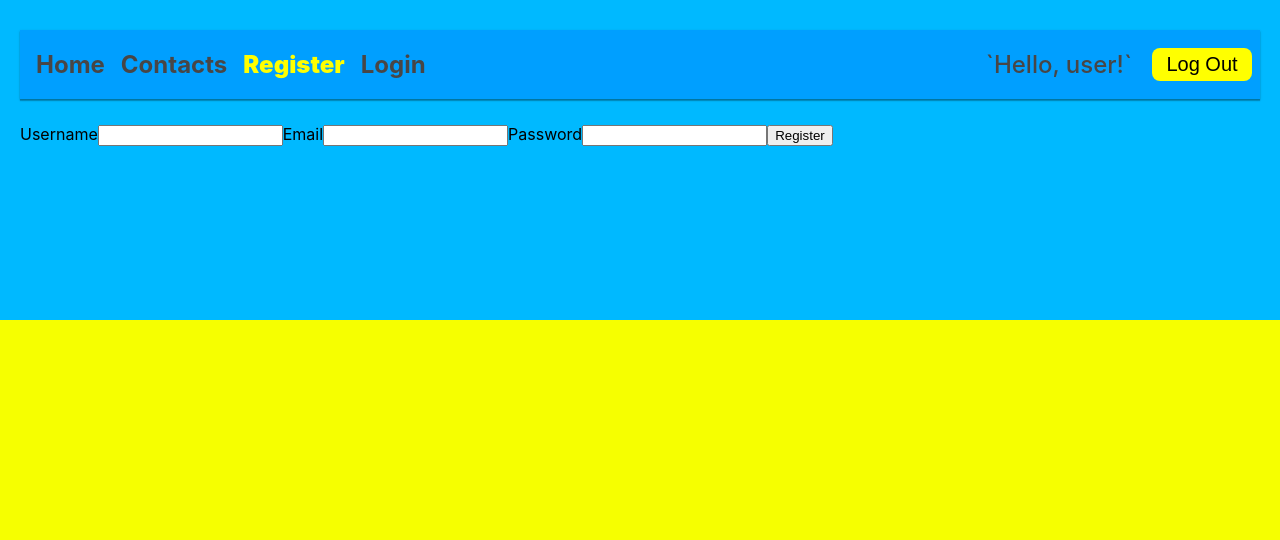
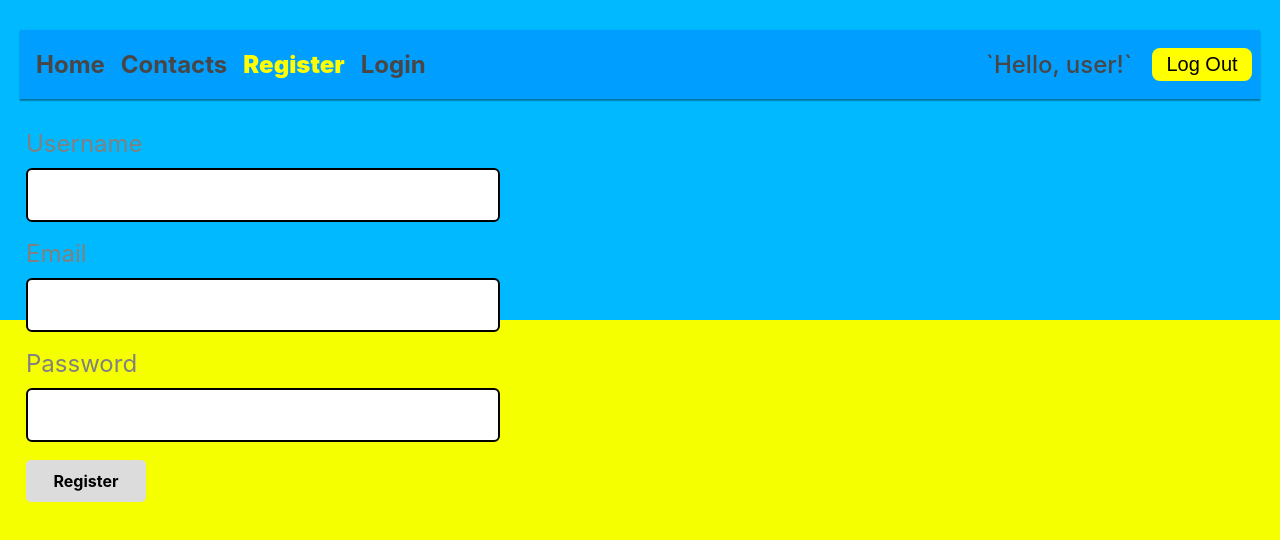
Before and after one commit to NataliiaPasaman/goit-react-hw-08-phonebook, a React (Create React App) app: page /register in a window 1280 px wide. Shown: the top 540 px of the page. Built offline with nearby package versions, Linux system fonts and the light colour scheme.

Commit message:
add userData for registration

```diff
--- a/src/components/Navigation/Navigation.jsx
+++ b/src/components/Navigation/Navigation.jsx
@@ -7,7 +7,7 @@ export const Navigation = () => {
         <StyledLink to="/">Home</StyledLink>
         <StyledLink to="/contacts">Contacts</StyledLink>
         <StyledLink to="/register">Register</StyledLink>
-        <StyledLink to="/Login">Login</StyledLink>
+        <StyledLink to="/login">Login</StyledLink>
       </nav>
     );
 }
--- a/src/pages/Register/Register.jsx
+++ b/src/pages/Register/Register.jsx
@@ -1,21 +1,61 @@
 import React from 'react';
+import { useDispatch } from 'react-redux';
+import { useState } from 'react';
+import {
+  FormRegister,
+  Registerlabel,
+  RegisterInput,
+  RegisterBtn,
+} from './Register.styled';
+import { register } from 'redux/auth/operations';
 
 export const Register = () =>{
+  const dispatch = useDispatch();
+
+  const [name, setName] = useState('');
+  const [email, setEmail] = useState('');
+  const [password, setPassword] = useState('');
+
+  const handleChange = e => {
+    const value = e.target.value;
+    switch (e.target.name) {
+      case 'name':
+        return setName(value);
+      case 'email':
+        return setEmail(value);
+      case 'password':
+        return setPassword(value);
+      default:
+        return;
+    }
+  };
+
+  const clearForm = () => {
+    setName('');
+    setEmail('');
+    setPassword('');
+  };
+
+  const handleSubmit = e => {
+    e.preventDefault();
+    dispatch(register({ name, email, password }));
+    clearForm();
+  };
 
     return (
       <div>
-        <form autoComplete="off">
-          <label>Username
-            <input type="text" name="name" />
-          </label>
-          <label>Email
-            <input type="email" name="email" />
-          </label>
-          <label>Password
-            <input type="password" name="password" />
-          </label>
-          <button type="submit">Register</button>
-        </form>
+        <FormRegister autoComplete="off" onSubmit={handleSubmit}>
+          <Registerlabel>Username
+            <RegisterInput type="text" name="name" value={name} onChange={handleChange} />
+          </Registerlabel>
+          <Registerlabel>Email
+            <RegisterInput type="email" name="email" value={email} onChange={handleChange} />
+          </Registerlabel>
+          <Registerlabel>Password
+            <RegisterInput type="password" name="password" value={password} onChange={handleChange} />
+          </Registerlabel>
+          <RegisterBtn type="submit">Register</RegisterBtn>
+        </FormRegister>
       </div>
     );
 }
--- /dev/null
+++ b/src/pages/Register/Register.styled.js
@@ -0,0 +1,49 @@
+import styled from 'styled-components';
+
+export const FormRegister = styled.form`
+padding: 6px;
+margin: 0 auto;
+`;
+
+export const Registerlabel = styled.label`
+display: block;
+width: 100%;
+margin-bottom: 18px;
+
+color: gray;
+
+text-align: left;
+font-weight: 400;
+font-size: 24px;
+line-height: 1.17;`;
+
+export const RegisterInput = styled.input`
+display: block;
+padding: 10px;
+margin-top: 10px;
+
+width: 450px;
+height: 30px;
+
+font-size: 36px;
+line-height: 1.36;
+border: 2px solid black;
+border-radius: 6px;
+
+transition: border-color 250ms ease-in;
+`;
+
+export const RegisterBtn = styled.button`
+cursor: pointer;
+width: 120px;
+padding: 7px;
+border-radius: 5px;
+border-color: transparent;
+background-color: gainsboro;
+color: black;
+font-family: inherit;
+font-size: 16px;
+font-weight: 700;
+line-height: 1.5;
+text-align: center;
+`;
```
